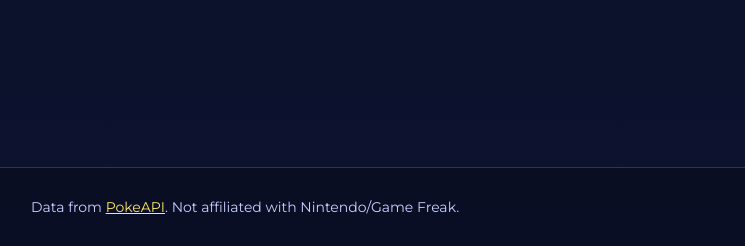
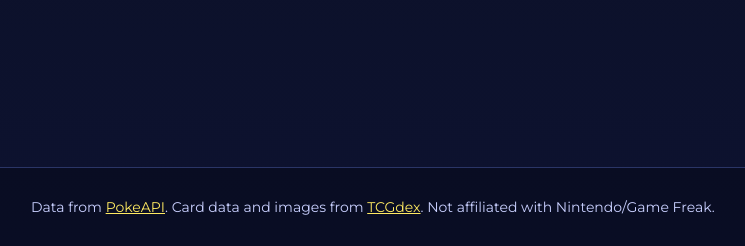
Before and after one commit to BVSTSirop/PokemonGames, a Flask app: page /daily in a window 1280 px wide. Shown: the part 554-800 px from the top of the page, without its empty margins (145-890 px from the left). Run offline with Flask 3, Linux system fonts and the light colour scheme; data that the repository does not hold is empty.

```diff
--- a/static/styles.css
+++ b/static/styles.css
@@ -1,7 +1,28 @@
 :root{--bg:#0b1021;--bg-soft:#12183a;--card:#0f1631;--text:#f5f7ff;--muted:#c9d0ff;--accent:#ffcc01;--accent-2:#e3350d;--accent-3:#3b4cca;--ok:#34c759;--err:#ff3b30;--shadow:0 8px 24px rgba(16,24,40,.35);--glass:rgba(10,15,35,.65);--glass-border:#27306a}
 *{box-sizing:border-box}
 html,body{height:100%}
-body{font-family:Montserrat,system-ui,-apple-system,Segoe UI,Roboto,Helvetica,Arial,sans-serif;margin:0;background:linear-gradient(180deg,var(--bg) 0%,#0d1230 100%);color:var(--text);-webkit-font-smoothing:antialiased;min-height:100vh;display:flex;flex-direction:column}
+/* Ensure the background fills the entire screen on mobile, even when the URL bar shows/hides */
+html{
+  /* Put the page background on html so overscroll and dynamic viewport changes stay covered */
+  background:linear-gradient(180deg,var(--bg) 0%,#0d1230 100%);
+  background-color:var(--bg);
+  /* Helps some mobile browsers keep the paint consistent when scrolling */
+  background-attachment:fixed;
+}
+body{
+  font-family:Montserrat,system-ui,-apple-system,Segoe UI,Roboto,Helvetica,Arial,sans-serif;
+  margin:0;
+  /* Let html carry the background so we avoid gaps; body stays transparent */
+  background:transparent;
+  color:var(--text);
+  -webkit-font-smoothing:antialiased;
+  /* Use dynamic viewport units when available; fall back to 100vh */
+  min-height:100vh;
+  min-height:100svh;
+  min-height:100dvh;
+  display:flex;
+  flex-direction:column
+}
 
 .container{max-width:960px;margin:0 auto;padding:16px}
 
--- a/templates/base.html
+++ b/templates/base.html
@@ -79,7 +79,11 @@
   </main>
   <footer class="site-footer">
     <div class="container">
-      <p>Data from <a href="https://pokeapi.co/" target="_blank" rel="noopener">PokeAPI</a>. Not affiliated with Nintendo/Game Freak.</p>
+      <p>
+        Data from <a href="https://pokeapi.co/" target="_blank" rel="noopener">PokeAPI</a>.
+        Card data and images from <a href="https://www.tcgdex.net/" target="_blank" rel="noopener">TCGdex</a>.
+        Not affiliated with Nintendo/Game Freak.
+      </p>
     </div>
   </footer>
   <!-- Global lightweight modal -->
--- a/templates/tcg.html
+++ b/templates/tcg.html
@@ -12,8 +12,6 @@
     </div>
 
     {% include 'partials/guess_form.html' %}
-
-    <p class="attribution small">Card data and images from <a href="https://www.tcgdex.net/" target="_blank" rel="noopener">TCGdex</a>.</p>
   </div>
 
   <aside class="card info-card" aria-label="Guessed and Hints">
```
